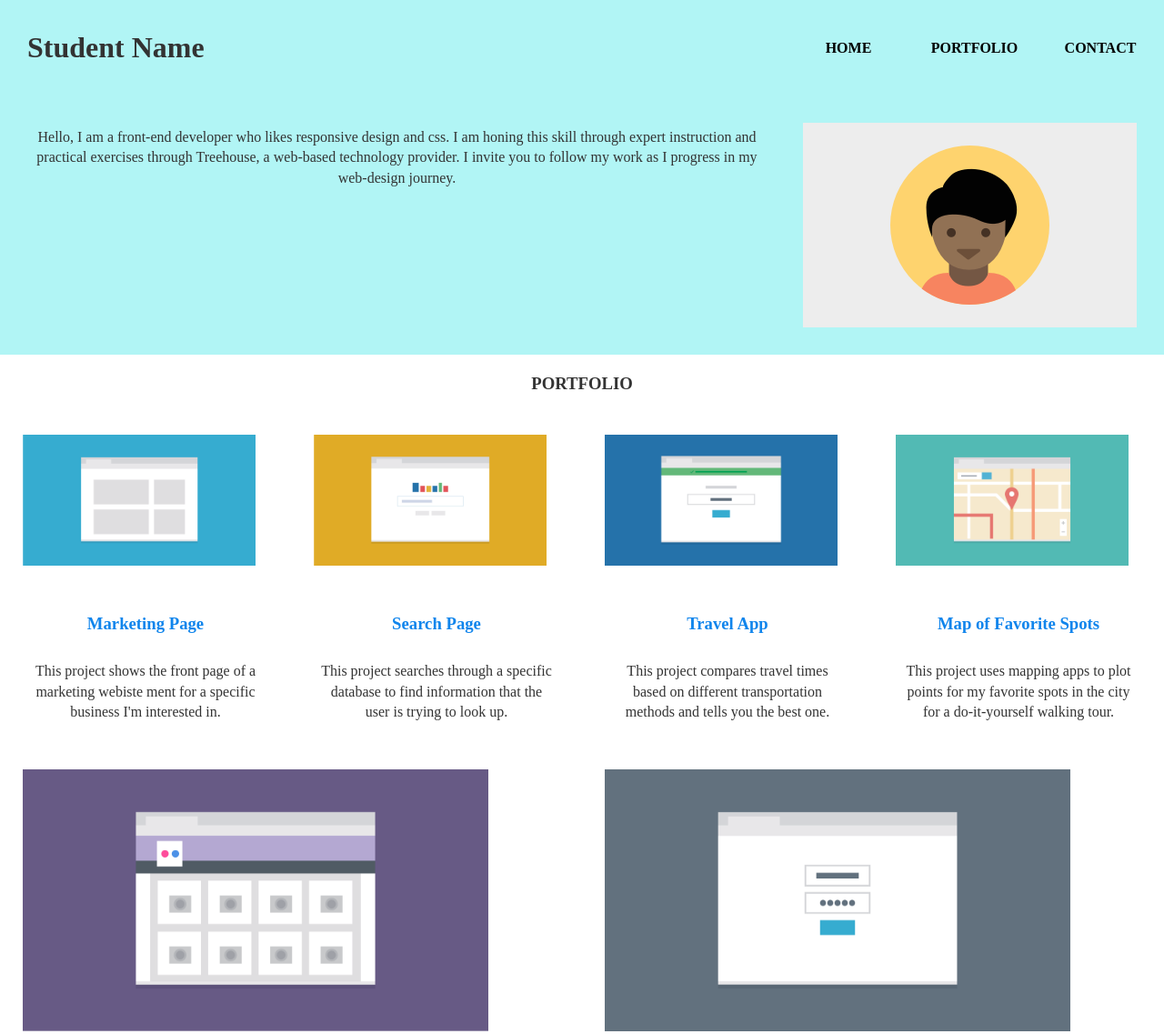
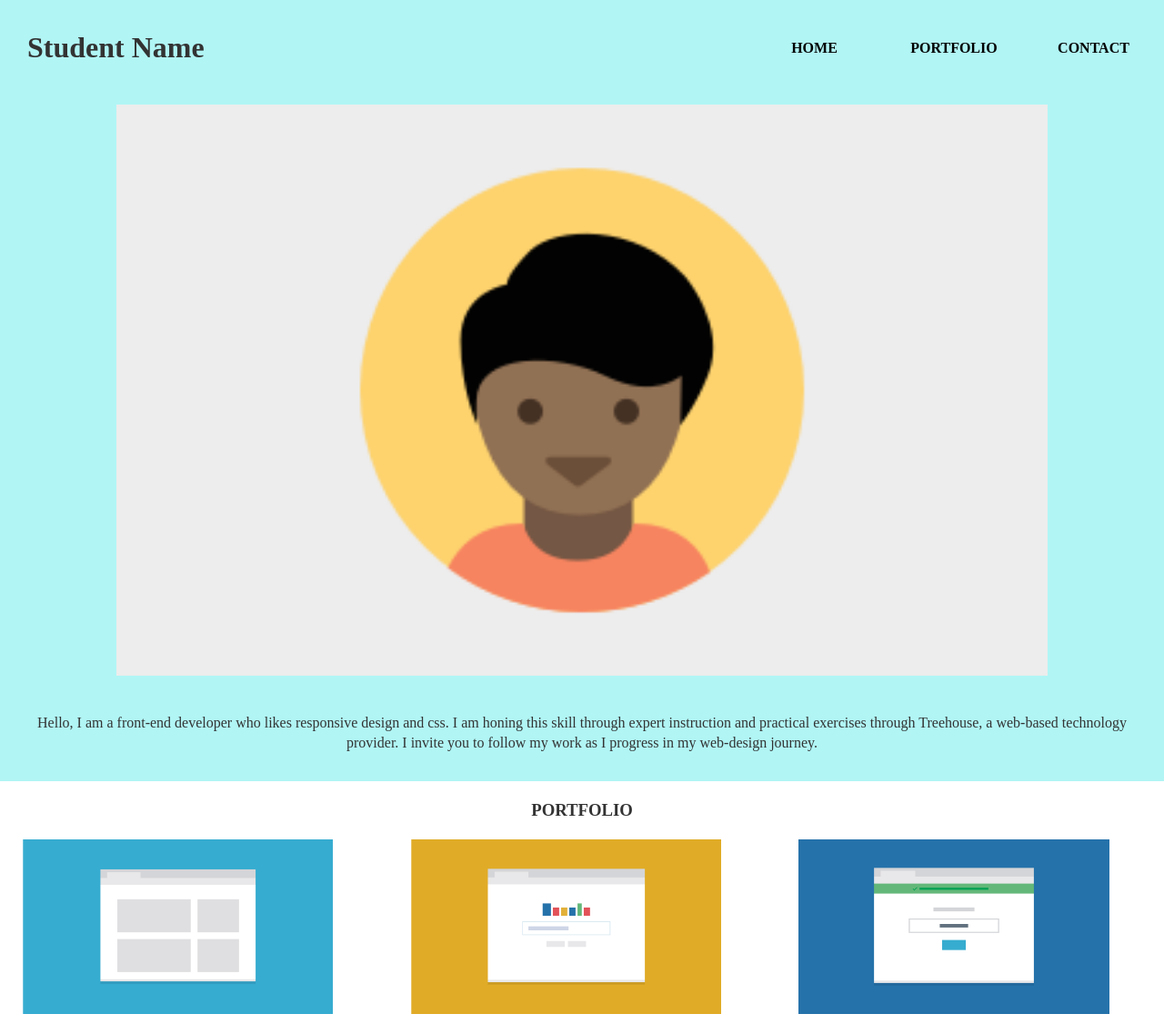
Before and after one commit to DavidL22/techdegree-project-2, a plain HTML site: page index.html in a window 1280 px wide. Shown: the top 1137 px of the page at 91% size. Drawn offline with Linux system fonts and the light colour scheme; a web font is replaced by a local one.

Commit message:
updated CSS

```diff
--- a/css/styles.css
+++ b/css/styles.css
@@ -17,6 +17,7 @@ body {
     width: 100%;
     margin: 0 auto;
     background-color: #FFF;
+    font-family: 'Bellefair', serif;
 }
 
 header {
@@ -31,8 +32,8 @@ a {
 text-decoration: none;
  }
 
-a:hover{
-  background-color: #c21bae;
+a:hover strong{
+  color:#828ee7;
   font-size: 150%;
 }
 
@@ -98,18 +99,14 @@ ul {
 .image {
   width: 80%;
   align-self:  center;
-  margin: 25px;
+  margin-left: 30px;
 }
 
-.student-wrapper{
+.main-container {
   display:flex;
+  flex-direction:column;
   justify-content: space-between;
-  align-items: center;
 }
-
-.nav-single{
-   list-style:none;
- }
 
 #portfolio{
   text-align:center;
@@ -130,6 +127,10 @@ ul {
   text-align:center;
   margin: 0 auto;
 }
+
+.nav-single{
+   list-style:none;
+ }
 
 .nav-single a {
   text-decoration:none;
@@ -166,6 +167,7 @@ ul {
   justify-content: space-between;
   align-items: center;
   border-top: 1px solid #62717E;
+  padding:0 25px;
 }
 
 .nav-single {
@@ -174,8 +176,8 @@ ul {
 
 /* -------------------------Media Queries------------------------- */
 
-@media (min-width: 768px){
-.nav{
+@media (min-width: 768px) and (max-width: 1023px){
+ .nav{
   flex: 1;
   flex-direction: row;
   justify-content: space-around;
@@ -184,7 +186,7 @@ ul {
 .nav li {
   background-color: transparent;
   text-align: center;
-  color: #222;
+  color: #828ee7;
   list-style:none;
   width: 125px;
   }
@@ -208,6 +210,8 @@ ul {
     display: flex;
     flex-wrap: wrap;
     justify-content: space-around;
+    flex-direction: row;
+    align-content: center;
 }
 
 .project-1, .project-2, .project-3, .project-4, .project-5, .project-6 {
@@ -215,7 +219,8 @@ ul {
 }
 
 .image {
-    margin-left: 25px;
+    margin: 0 auto;
+    padding: 10px 30px;
   }
 
 .description {
@@ -247,25 +252,33 @@ ul {
 
 .banner-3 {
   display:flex;
+  flex-direction: row;
   justify-content: space-between;
-  padding:0 30px;
+  padding:0 20px;
 }
 
 .name-2{
+  margin:10px;
 }
 
 .nav-single {
-  justify-content: center;
+  display:none;
+}
+
+.nav-footer{
+  display: flex;
+}
+.nav-footer li{
+  padding: 0 20px;
 }
 }
 
-@media (min-width: 1024px){
+@media (min-width: 1024px) {
 
   .header-container, .nav {
   display:flex;
-  flex-wrap: wrap;
   align-items: center;
-  justify-content: center;
+  justify-content: flex-end;
   flex-direction: row;
   }
 
@@ -275,14 +288,46 @@ ul {
 
 .nav {
   flex: 1;
-  justify-content: flex-end;
-  align-self: center;
+}
+  .nav li {
+  color: #222;
+  background: none;
+  margin: 2.5px 2.5px 1px 1px;
+  padding: 0;
+  list-style:none;
+  border-radius: 0px;
+  width: 150px;
+ }
+
+
+.description-1 {
+    padding: 15px;
+  }
+
+.main-container {
+    display: flex;
+    flex-direction: row;
+    flex-wrap: wrap;
+    justify-content: space-between;
+}
+
+.project-1, .project-2, .project-3, .project-4, .project-5, .project-6 {
+    flex: 1 350px;
+}
+
+.image {
+    margin-left: 25px;
+  }
+
+.description {
+    text-align: center;
+    padding: 10px 30px;
+    margin: 0 auto;
 }
 
 .banner-3 {
   display:flex;
   flex-direction: row;
-  justify-content: space-between;
 }
 
 .name-2{
```
